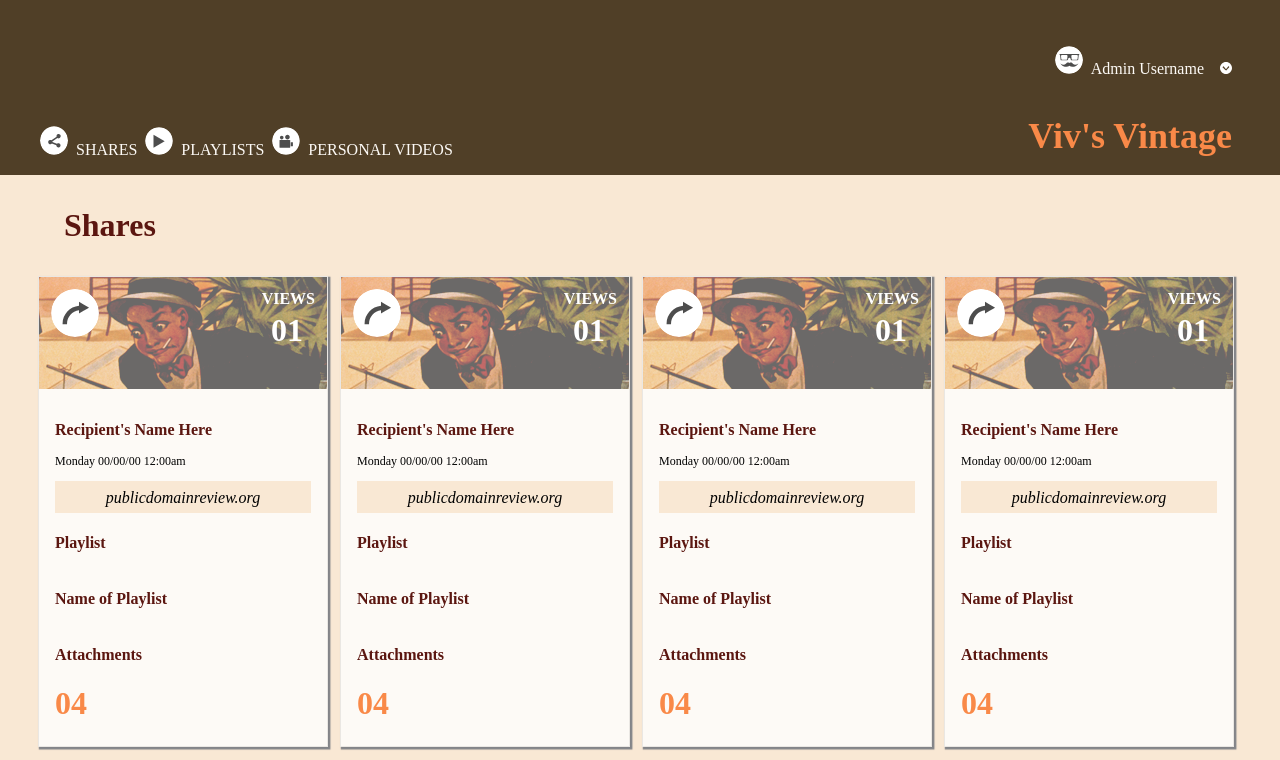
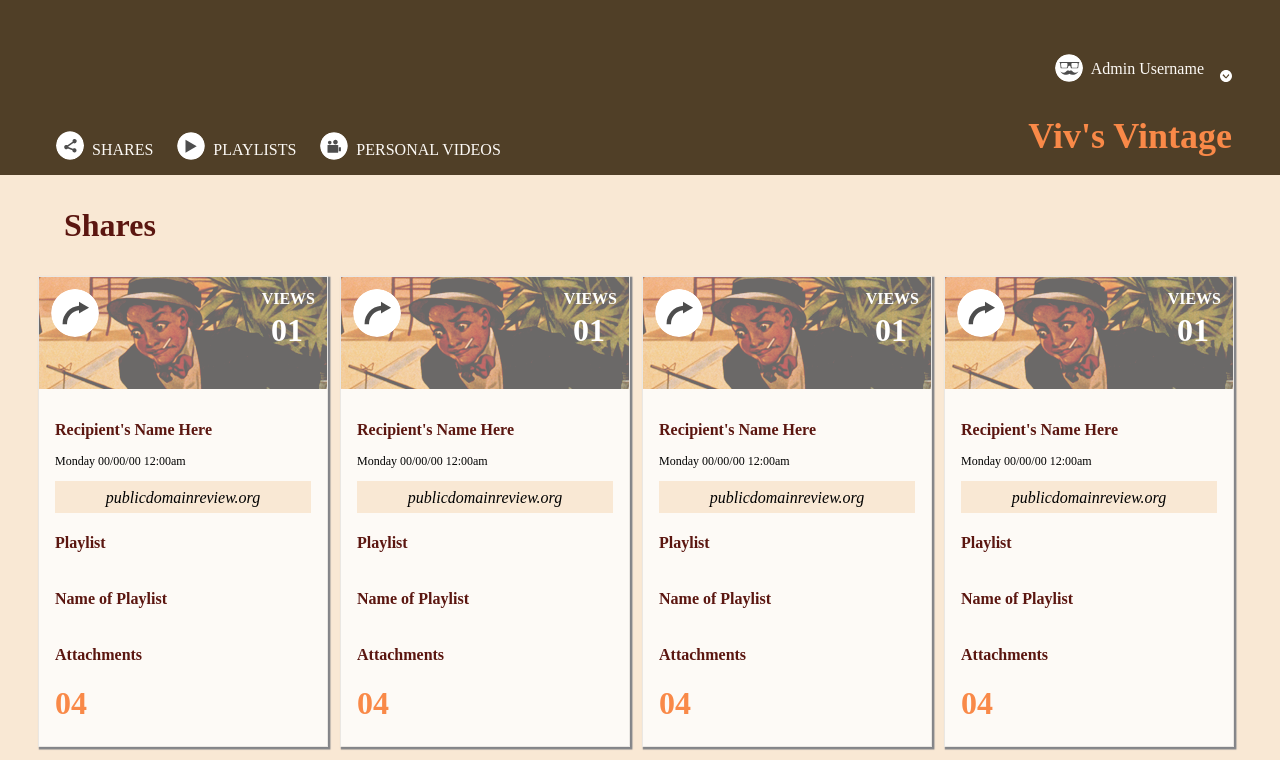
Before and after one commit to lauraturk/lt-comp-challenge-2, a plain HTML site: page index.html in a window 1280 px wide. Shown: the top 760 px of the page. Drawn offline with Linux system fonts and the light colour scheme; a web font is replaced by a local one.

Commit message:
Make things better

```diff
--- a/index.html
+++ b/index.html
@@ -16,15 +16,15 @@
 			<div class="admin-group">
 				<div class="mustache">
 					<h6 class="admin-dropdown">
-								<img src="images/mustache_icon.svg" alt="icon of mustache and glasses" class="small logo">Admin Username<img src="images/drop_down_arrow.svg" alt="drop down arrow" class="small dropdown">
-						</h6>
+						<img src="images/mustache_icon.svg" alt="icon of mustache and glasses" class="small logo">Admin Username<img src="images/drop_down_arrow.svg" alt="drop down arrow" class="small dropdown">
+					</h6>
 				</div>
 				<div class="company-logo">Viv's Vintage</div>
 			</div>
 			<ul>
-				<li class="nav-label"><img src="images/shares_logo.svg" alt="universal icon for sharing" class="small logo"><span>SHARES</span></li>
-				<li class="nav-label"><img src="images/video_play_group.svg" alt="universal icon for playing video" class="small logo"><span>PLAYLISTS</span></li>
-				<li class="nav-label"><img src="images/video_camera.svg" alt="icon of video recorder" class="small logo"><span>PERSONAL VIDEOS</span></li>
+				<li class="nav-label"><img src="images/shares_logo.svg" alt="universal icon for sharing" class="small logo"><div>SHARES</div></li>
+				<li class="nav-label"><img src="images/video_play_group.svg" alt="universal icon for playing video" class="small logo"><div>PLAYLISTS</div></li>
+				<li class="nav-label"><img src="images/video_camera.svg" alt="icon of video recorder" class="small logo"><div>PERSONAL VIDEOS</div></li>
 			</ul>
 		</header>
 		<h1>Shares</h1>
--- a/style.css
+++ b/style.css
@@ -46,6 +46,11 @@ h2 {
 	margin: .25em auto;
 }
 
+h6 img {
+	position:relative;
+	top: .5em;
+}
+
 ul {
 	width: 30%;
 	display: flex;
@@ -53,9 +58,15 @@ ul {
 	justify-content: flex-start;;
 	align-items: flex-start;
 	padding: 0;
+	position: relative;
 }
 
-li span {
+li img {
+	position: relative;
+	top: 5px;
+}
+
+li div {
 	visibility: collapse;
 }
 
@@ -110,6 +121,10 @@ li span {
 .logo {
 	border-radius: 100%;
 	margin: 0 .5em;
+}
+
+.logo:hover {
+	border: .25em solid #F98948;
 }
 
 .small {
@@ -200,10 +215,14 @@ li span {
 		margin: 0 .5em 1em 0;
 	}
 
-	li span {
+	li div {
 		visibility: visible;
-		margin-bottom: 1em;
+		display: inline-block;
 	}
+
+.nav-label {
+	margin-left: 1em;
+}
 
 	ul {
 		width: 50%;
```
